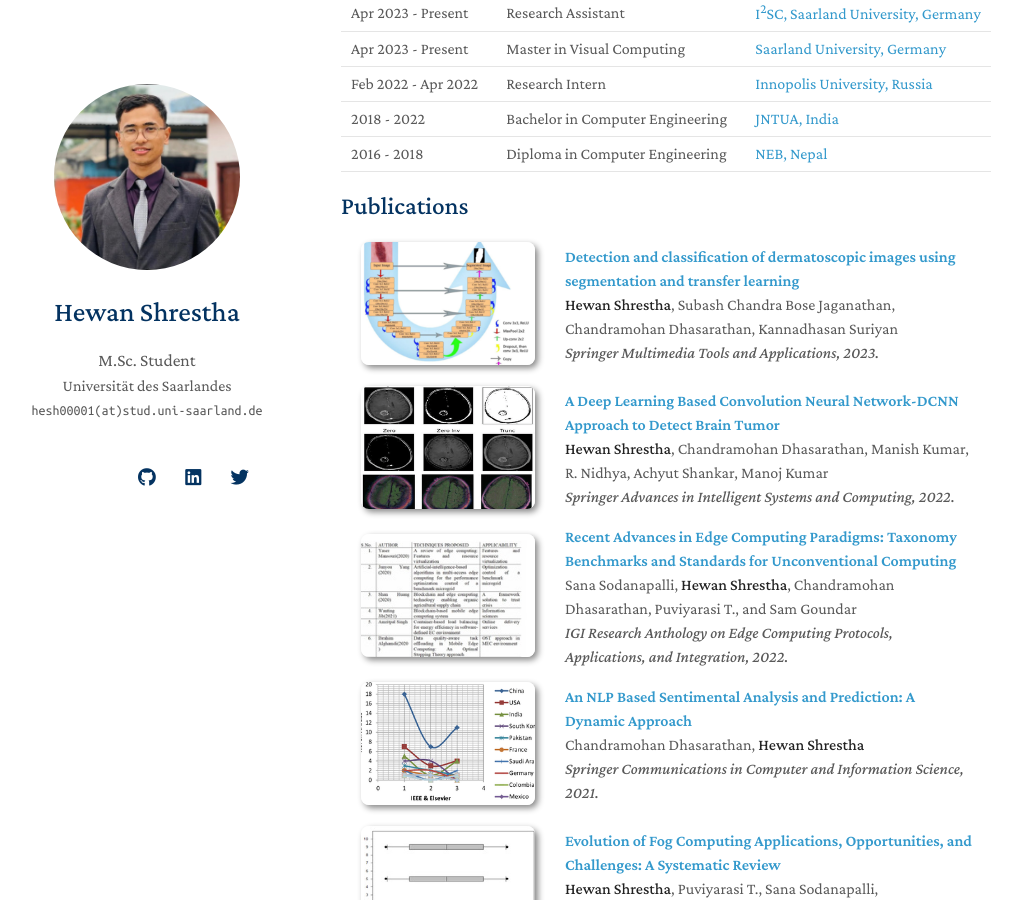
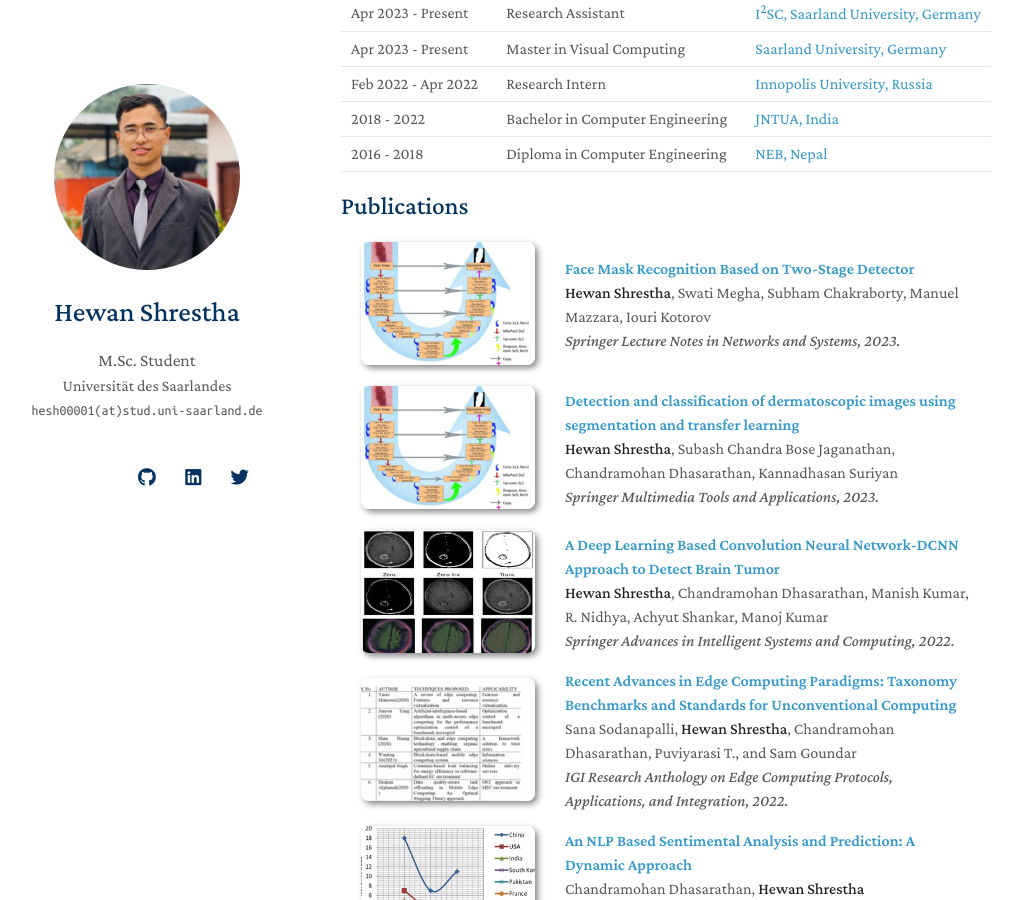
Before and after one commit to hewanshrestha/hewanshrestha.github.io, a Jekyll site: the page built from index.md, in a window 1280 px wide and 900 px high, scrolled down 806 px. Shown: the whole window, without its empty margins (129-1151 px from the left). Built offline with Jekyll 4.4.1, drawn with Linux system fonts in a browser that asks for light colours; nearby versions of some CDN libraries; a style sheet for code colours, icons or effects is not loaded.

Commit message:
Update publications.md

```diff
--- a/_includes/publications.md
+++ b/_includes/publications.md
@@ -11,7 +11,24 @@
   </div>
 
   <div class="col-sm-9" style="position: relative;padding-right: 15px;padding-left: 20px;">
-    <div class="title"><a href="https://arxiv.org/pdf/2002.10211.pdf">Detection and classification of dermatoscopic images using segmentation and transfer learning</a></div>
+    <div class="title"><a href="https://link.springer.com/chapter/10.1007/978-3-031-35507-3_56">Face Mask Recognition Based on Two-Stage Detector
+</a></div>
+    <div class="author"><strong>Hewan Shrestha</strong>, Swati Megha, Subham Chakraborty, Manuel Mazzara, Iouri Kotorov</div>
+    <div class="periodical"><em>Springer Lecture Notes in Networks and Systems, 2023.</em></div>
+  </div>
+</div>
+</li>
+
+
+<li>
+<div class="pub-row">
+
+  <div class="col-sm-3 abbr" style="position: relative;padding-right: 15px;padding-left: 15px;">
+    <img src="assets/img/mtap.png" class="teaser img-fluid z-depth-1">
+  </div>
+
+  <div class="col-sm-9" style="position: relative;padding-right: 15px;padding-left: 20px;">
+    <div class="title"><a href="https://link.springer.com/article/10.1007/s11042-023-14752-z">Detection and classification of dermatoscopic images using segmentation and transfer learning</a></div>
     <div class="author"><strong>Hewan Shrestha</strong>, Subash Chandra Bose Jaganathan, Chandramohan Dhasarathan, Kannadhasan Suriyan</div>
     <div class="periodical"><em>Springer Multimedia Tools and Applications, 2023.</em></div>
   </div>
```
